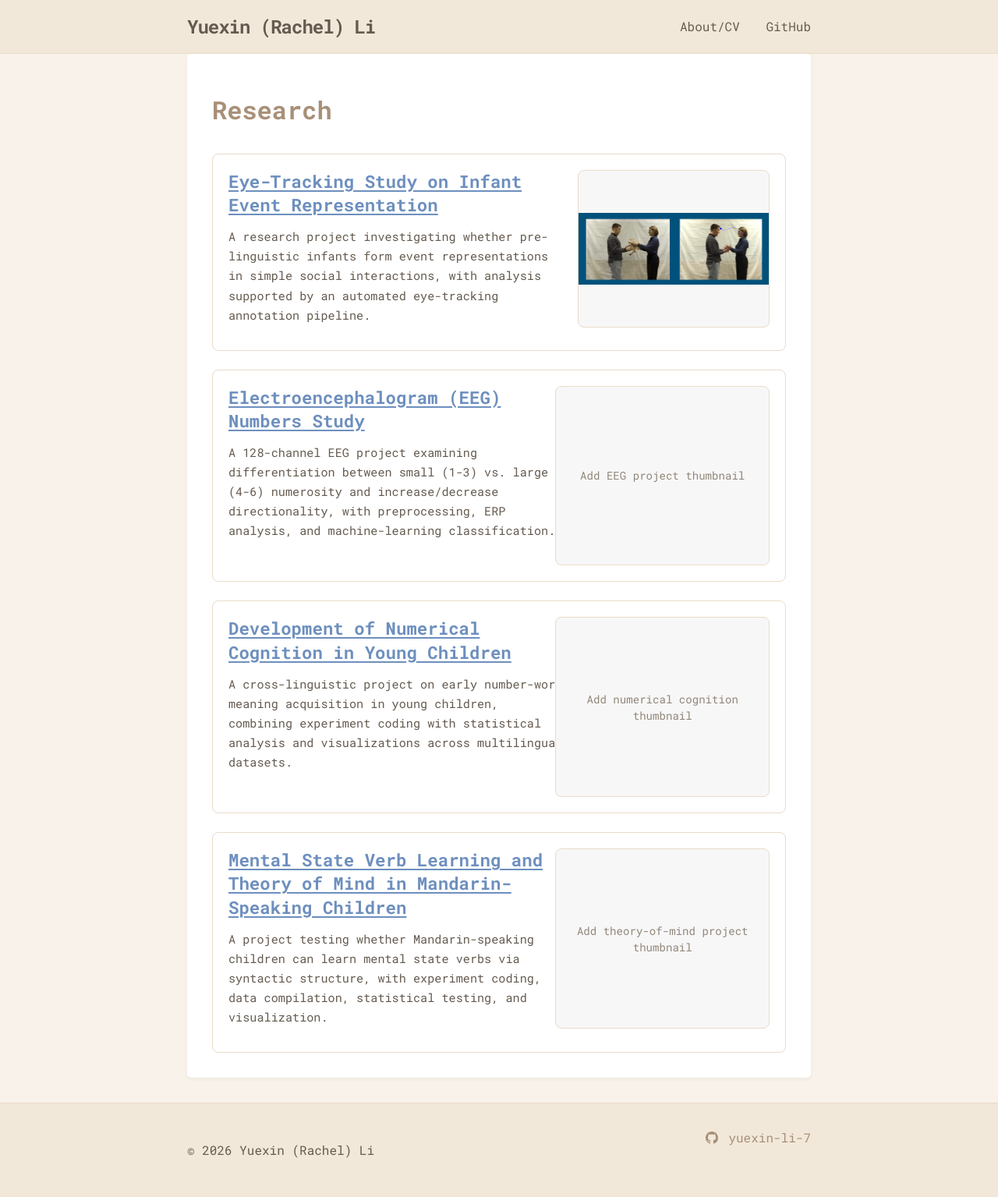
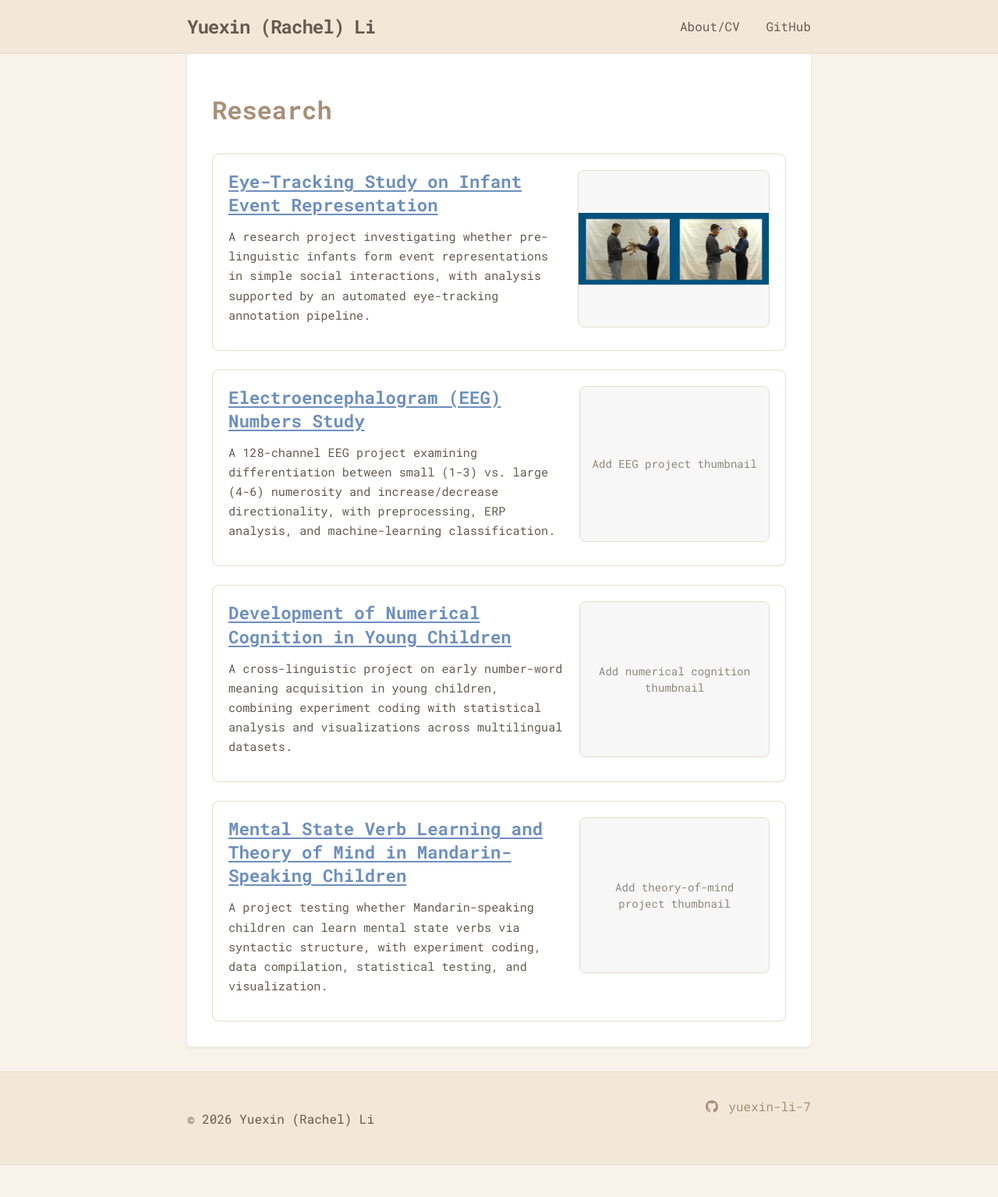
Before and after one commit to yuexin-li-7/yuexin-li-7.github.io, a Jekyll site: the page built from research.md, in a window 1280 px wide. Shown: the whole page at 78% size. Built offline with Jekyll 4.4.1, drawn with Linux system fonts in a browser that asks for light colours; after the commit the page ends 1495 px from its top, so only the background shows below that.

Commit message:
Fix placeholder thumbnail height to match project image card

```diff
--- a/_sass/main.scss
+++ b/_sass/main.scss
@@ -431,7 +431,8 @@ a {
   display: flex;
   align-items: center;
   justify-content: center;
-  padding: 0.9rem;
+  box-sizing: border-box;
+  padding: 0 0.9rem;
   text-align: center;
   color: $grey-color-dark;
   font-size: 0.88rem;
```
